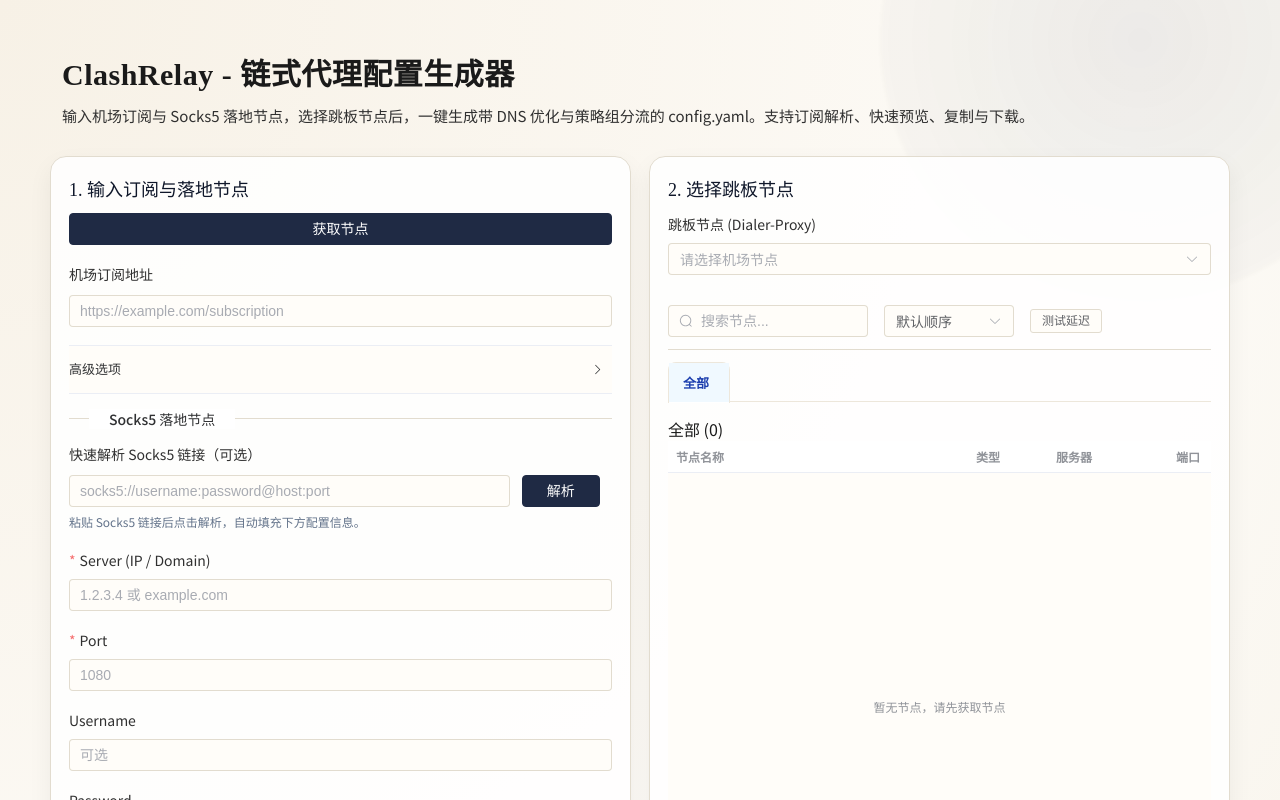
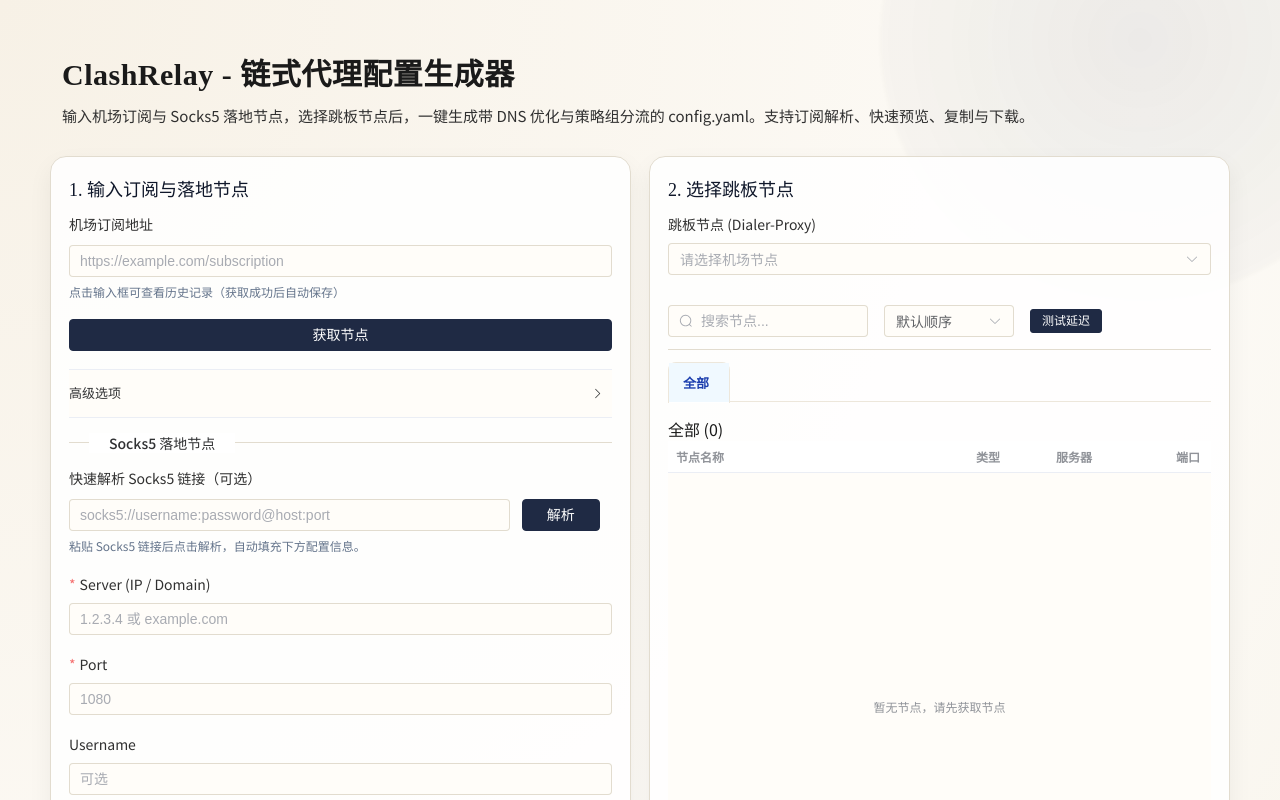
Before and after one commit to Gary-zy/ClashRelay, a Vue app: page / in a window 1280 px wide. Shown: the top 800 px of the page. Built offline with nearby package versions, Linux system fonts and the light colour scheme.

Commit message:
fix: 调整布局和按钮样式
- 机场订阅地址移到获取节点按钮上方
- 测试延迟按钮添加 primary 样式保持统一
- 优化历史记录提示文案
- 输入框聚焦时自动显示历史记录

```diff
--- a/src/App.vue
+++ b/src/App.vue
@@ -15,27 +15,28 @@
         <div class="section-card">
           <div class="section-title">1. 输入订阅与落地节点</div>
           <el-form ref="formRef" :model="form" :rules="rules" label-position="top">
-            <el-form-item>
-              <el-button type="primary" @click="handleFetch" style="width: 100%;">获取节点</el-button>
-            </el-form-item>
             <el-form-item label="机场订阅地址" prop="subscriptionUrl">
               <el-autocomplete
                 v-model="form.subscriptionUrl"
                 :fetch-suggestions="querySubscriptionHistory"
+                :trigger-on-focus="true"
                 placeholder="https://example.com/subscription"
                 style="width: 100%;"
                 clearable
               >
                 <template #default="{ item }">
                   <div style="display: flex; justify-content: space-between; align-items: center;">
-                    <span style="overflow: hidden; text-overflow: ellipsis;">{{ item.value }}</span>
+                    <span style="overflow: hidden; text-overflow: ellipsis; max-width: 280px;">{{ item.value }}</span>
                     <el-button type="danger" link size="small" @click.stop="removeHistoryItem(item.value)">删除</el-button>
                   </div>
                 </template>
               </el-autocomplete>
-              <div v-if="subscriptionHistory.length > 0" class="helper-text">
-                最近使用的订阅地址会自动保存
+              <div class="helper-text">
+                点击输入框可查看历史记录（获取成功后自动保存）
               </div>
+            </el-form-item>
+            <el-form-item>
+              <el-button type="primary" @click="handleFetch" style="width: 100%;">获取节点</el-button>
             </el-form-item>
 
             <el-collapse style="margin-bottom: 16px;">
@@ -148,7 +149,7 @@
               <el-option label="按名称" value="name" />
               <el-option label="按类型" value="type" />
             </el-select>
-            <el-button size="small" @click="testAllNodesLatency" :loading="isTesting" style="margin-left: 8px;">
+            <el-button type="primary" size="small" @click="testAllNodesLatency" :loading="isTesting" style="margin-left: 8px;">
               {{ isTesting ? '测速中...' : '测试延迟' }}
             </el-button>
           </div>
```
